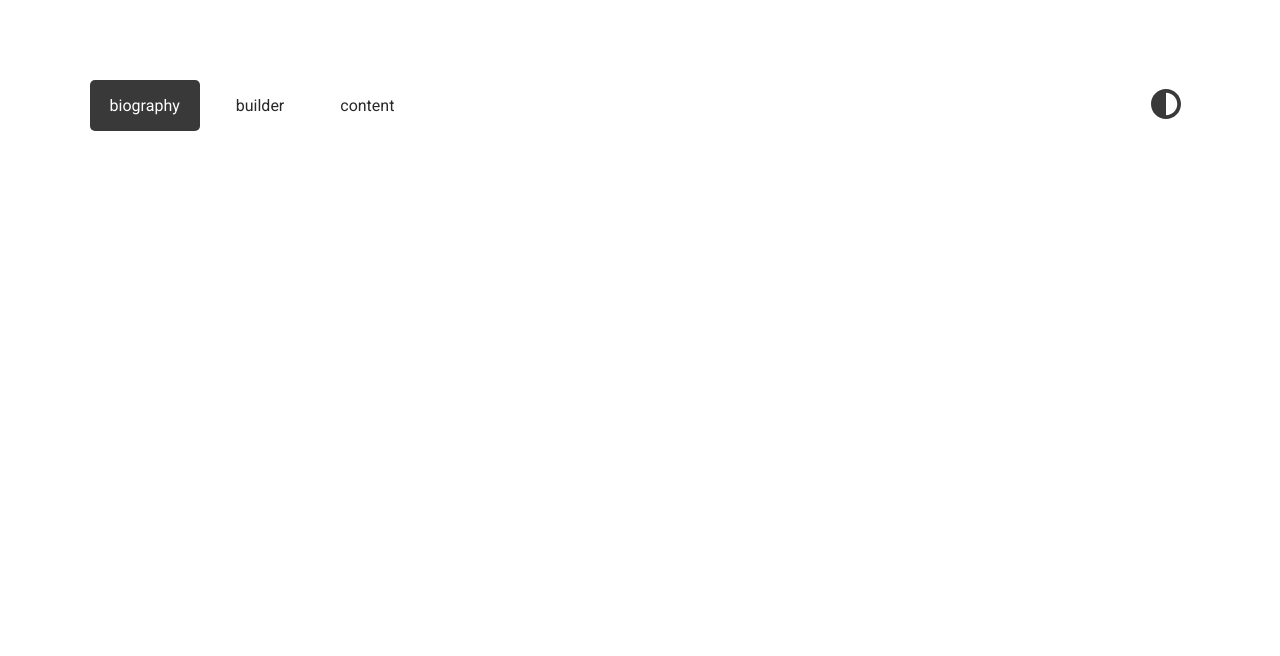
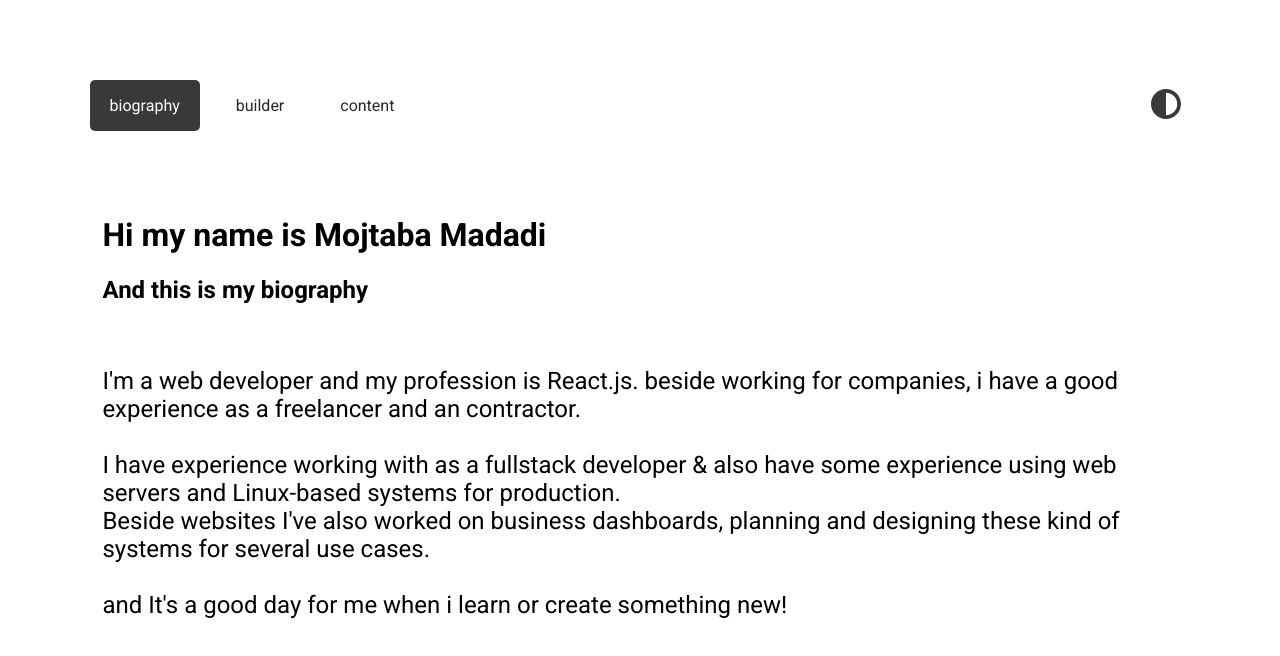
Before and after one commit to mojyseo/react-simple-app, a React (Create React App) app: page / in a window 1280 px wide. Shown: the top 656 px of the page. Built offline with nearby package versions, Linux system fonts and the light colour scheme; the HTML template or start-up script is replaced by a standard one.

Commit message:
biography page

```diff
--- a/src/App.tsx
+++ b/src/App.tsx
@@ -12,6 +12,7 @@ import Navbar from "components/Navbar";
 
 import Builder from "pages/Builder"
 import Content from "pages/Content"
+import Biography from "pages/Biography"
 
 import { useAppSelector } from 'app/hooks';
 import {
@@ -23,7 +24,7 @@ const routes = [
   {
     title: "biography",
     link: '/',
-    element: <></>
+    element: <Biography />
   },
   {
     title: 'builder',
--- a/src/components/Navbar/LinkItem.tsx
+++ b/src/components/Navbar/LinkItem.tsx
@@ -1,14 +1,14 @@
 import styled from "styled-components"
 import { Link } from "react-router-dom"
 
-type PropertiesType = { isActive?: boolean, title: string, link: string, mode: string };
+type PropertiesType = { isactive?: string | undefined, title: string, link: string, mode: string };
 
-export default function LinkItem({ isActive, title, link, mode }: PropertiesType) {
-    return <CustomLink theme={mode} isActive={!!isActive} to={link}>{title}</CustomLink>;
+export default function LinkItem({ isactive, title, link, mode }: PropertiesType) {
+    return <CustomLink theme={mode} isactive={isactive} to={link}>{title}</CustomLink>;
 }
 
 type CustomLinkProps = {
-    isActive: boolean,
+    isactive: string | undefined,
     to: any,
     theme: string,
 
@@ -19,7 +19,7 @@ const CustomLink = styled(Link) <CustomLinkProps>`
     margin-right: 16px;
     text-decoration:none;
   color: ${({ theme }) => theme === "dark" ? '#fff' : "#282828"};
-        ${({ isActive, theme }) => isActive ?
+        ${({ isactive, theme }) => isactive ?
         `
     color: ${theme === "dark" ? '#282828' : "#fff"};
     background: ${theme === "dark" ? '#ececec' : "#393939"};
--- a/src/components/Navbar/index.tsx
+++ b/src/components/Navbar/index.tsx
@@ -26,7 +26,7 @@ export default function Navbar({ routes }: PropertiesType) {
     <Container>
       <LinksContainer>
         {routes?.map((item: any, key: number) => (
-          <LinkItem mode={mode} isActive={item.link === location.pathname} title={item.title} link={item.link} key={key} />
+          <LinkItem mode={mode} isactive={item.link === location.pathname ? "true" : undefined} title={item.title} link={item.link} key={key} />
         ))}
       </LinksContainer>
       <ToggleButton onClick={toggleTheme} >
--- /dev/null
+++ b/src/pages/Biography/index.tsx
@@ -0,0 +1,48 @@
+import React from 'react';
+import styled from 'styled-components';
+import ReactHtmlParser from 'react-html-parser';
+
+type propsType = {
+};
+type state = {
+    fullName: string;
+    bio: string;
+};
+class Biography extends React.Component<propsType, state> {
+    state: state = {
+        // optional second annotation for better type inference
+        fullName: "Mojtaba Madadi",
+        bio: `I'm a web developer and my profession is React.js.
+      beside working for companies, i have a good experience as a freelancer and an contractor.
+      <br />
+      <br />
+
+      I have experience working with as a fullstack developer & also have some experience using web servers and Linux-based systems for production.
+      <br />
+      Beside websites I've also worked on business dashboards, planning and designing these kind of systems for several use cases.
+      <br />
+      <br />
+     and It's a good day for me when i learn or create something new!
+      `,
+    };
+    render() {
+        const { fullName, bio, } = this.state
+        return (
+            <Container>
+                <h1>Hi my name is {fullName}</h1>
+                <h2>And this is my biography</h2>
+                <br />
+                <p>{ReactHtmlParser(bio)}</p>
+            </Container>
+        );
+    }
+}
+
+const Container = styled.main`
+    padding: 32px 8%;
+    p {
+        font-size:24px;
+    }
+`
+
+export default Biography;
--- a/src/pages/Content/index.tsx
+++ b/src/pages/Content/index.tsx
@@ -15,7 +15,4 @@ export default function Content() {
 
 const Container = styled.div`
     padding: 32px 8%;
-
-
-
 `
```
